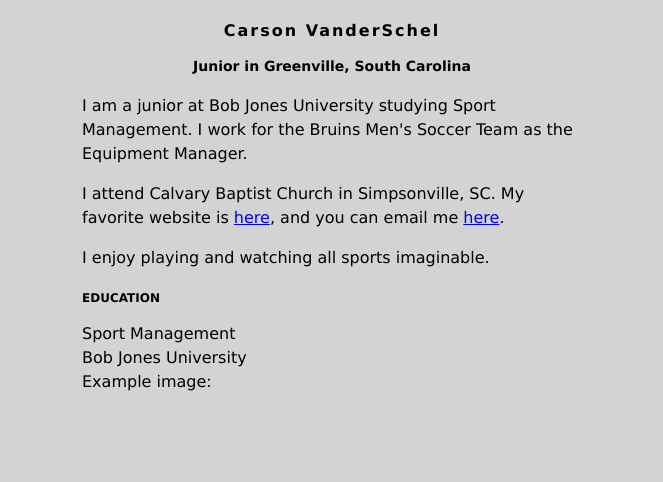
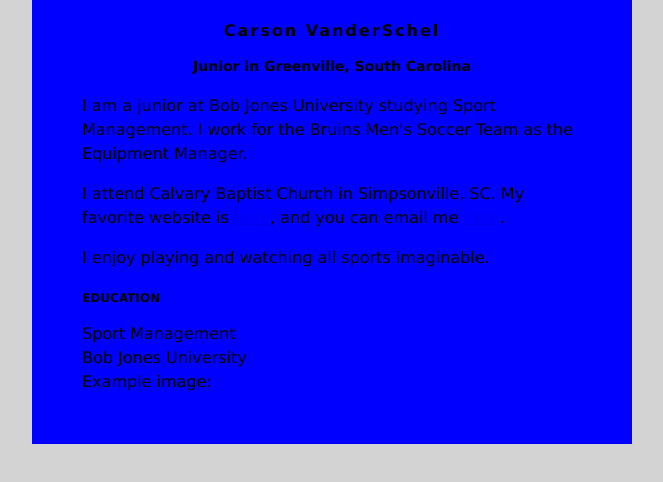
Before and after one commit to cvand530/cvand530.github.io, a plain HTML site: page index.html in a window 1280 px wide. Shown: the whole page, without its empty margins (308-971 px from the left). Drawn offline with Linux system fonts and the light colour scheme.

Commit message:
Update index.html

```diff
--- a/index.html
+++ b/index.html
@@ -6,7 +6,7 @@
     font-family: Verdana;
 }
 #content {
-    background: grayblue;
+    background: blue;
     min-width: 200px;
     max-width: 500px;
     padding: 50px;
```
